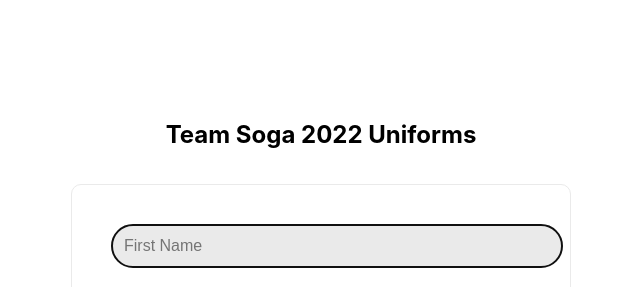
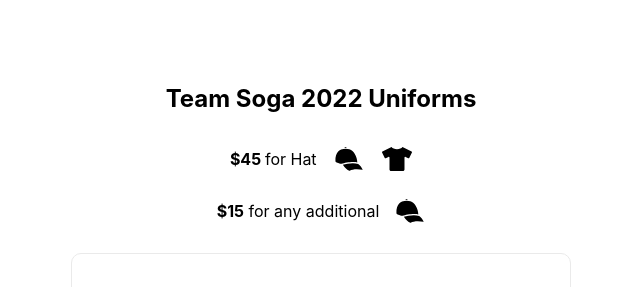
Before and after one commit to drny85/soga2022, a Next.js app: page / in a window 1280 px wide. Shown: the top 287 px of the page, without its empty margins (319-959 px from the left). Built offline with nearby package versions, Linux system fonts and the light colour scheme; no server answers; the database is empty.

Commit message:
added pricing

```diff
--- a/package.json
+++ b/package.json
@@ -12,7 +12,8 @@
     "firebase": "8.3",
     "next": "12.1.0",
     "react": "17.0.2",
-    "react-dom": "17.0.2"
+    "react-dom": "17.0.2",
+    "react-icons": "^4.3.1"
   },
   "devDependencies": {
     "@types/node": "17.0.21",
--- a/pages/index.tsx
+++ b/pages/index.tsx
@@ -1,15 +1,11 @@
 import type { NextPage } from 'next';
 import Head from 'next/head';
-import Image from 'next/image';
+
 import Link from 'next/link';
 import { useRouter } from 'next/router';
-import {
-	FormEvent,
-	HTMLInputTypeAttribute,
-	useEffect,
-	useRef,
-	useState,
-} from 'react';
+import { GiBilledCap } from 'react-icons/gi';
+import { FaTshirt } from 'react-icons/fa';
+import { FormEvent, useEffect, useRef, useState } from 'react';
 import { db } from '../firebase';
 import styles from '../styles/Home.module.css';
 
@@ -139,6 +135,32 @@ const Home: NextPage = () => {
 						<p>{message}</p>
 					</div>
 				)}
+				<div
+					style={{
+						display: 'flex',
+						alignItems: 'center',
+						justifyContent: 'space-around',
+						width: '200px',
+					}}
+				>
+					<p>
+						<b>$45 </b>for Hat{' '}
+					</p>
+					<GiBilledCap size={30} />
+					<FaTshirt size={30} />
+				</div>
+				<div
+					style={{
+						display: 'flex',
+						alignItems: 'center',
+						justifyContent: 'center',
+					}}
+				>
+					<p style={{ paddingRight: '1rem' }}>
+						<b>$15</b> for any additional
+					</p>
+					<GiBilledCap size={30} />
+				</div>
 				<form className={styles.card} onSubmit={submitForm}>
 					<input
 						type='text'
--- a/pages/players.tsx
+++ b/pages/players.tsx
@@ -60,6 +60,7 @@ const Players = () => {
 				</h3>
 				<p></p>
 			</div>
+
 			<div>
 				{players
 					.sort((a, b) => (a.jersey > b.jersey ? 1 : -1))
```
Also changed, not shown: 1 other file (tests, documents, lock files or other folders).
